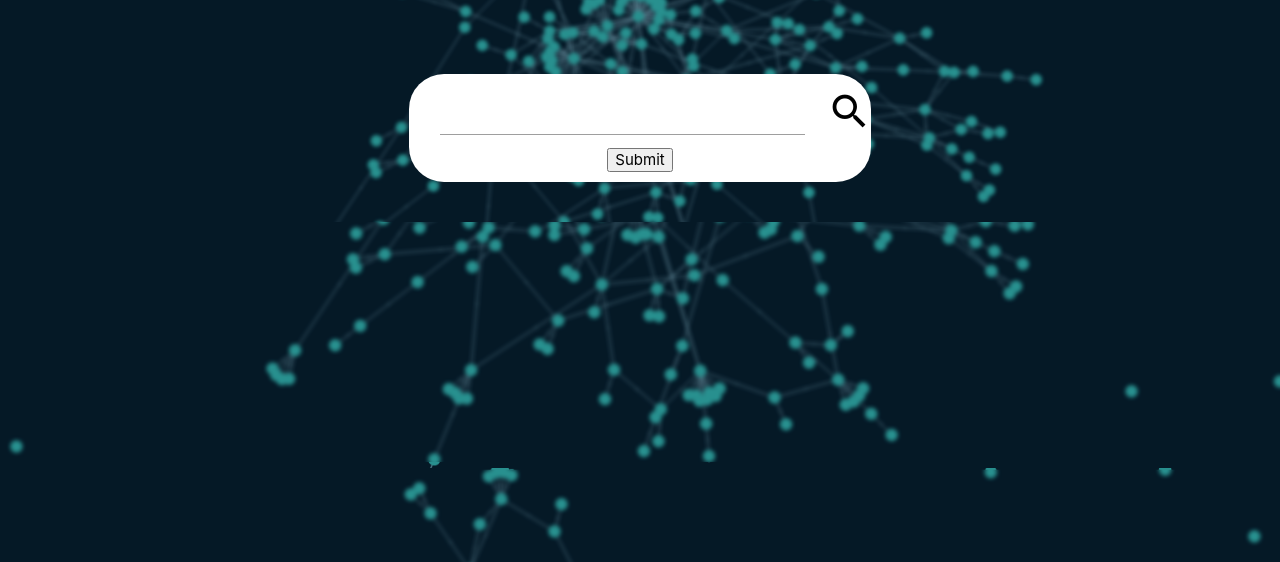
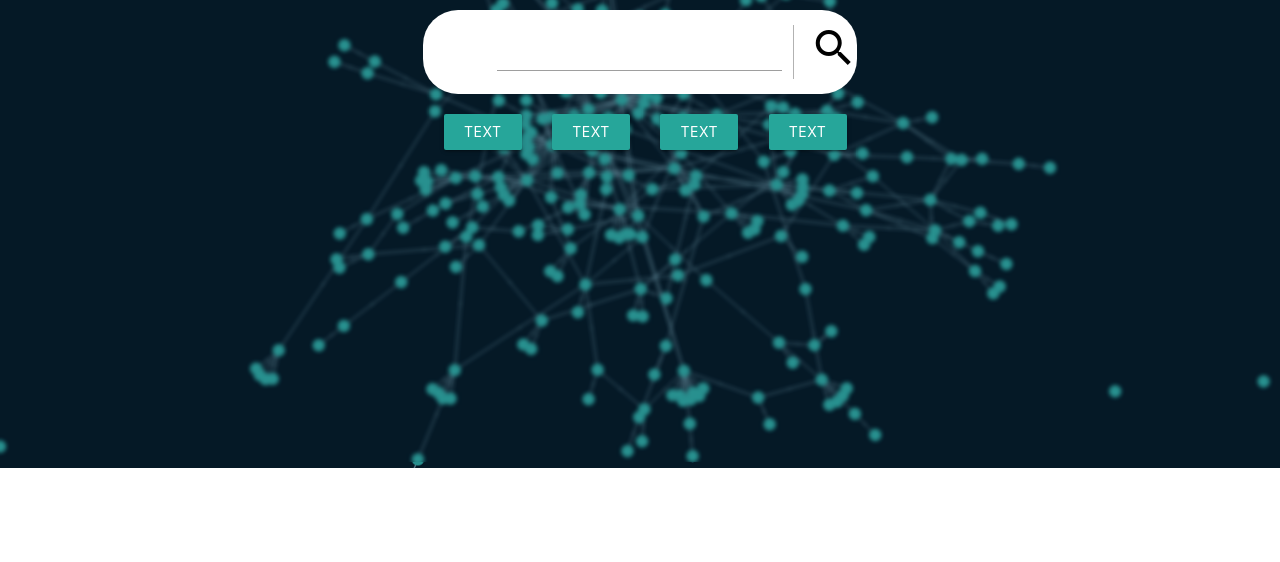
Before and after one commit to Chis517/VLD8R-repo, a plain HTML site: page index.html in a window 1280 px wide. Shown: the part 332-894 px from the top of the page. After the commit the page ends 800 px from the top, so only its background shows below. Drawn offline with nearby package versions, Linux system fonts and the light colour scheme.

Commit message:
Adjusted styling and implemented hard coded search history buttons

```diff
--- a/assets/css/style.css
+++ b/assets/css/style.css
@@ -21,21 +21,33 @@ nav {
     background-attachment: fixed;
     background-position: 80%;
     padding: 20px;
-    margin-bottom: 130px;
+    margin-bottom: 20px;
 
 }
 
 #heroDesc {
     padding: 10px;
-    margin: 60px auto;
+    margin: 28px auto;
 }
 
 .search {
     background-color: white;
     border-radius: 35px;
     padding: 10px 20px;
-    width: 80%;
+    width: 75%;
     margin: 0 auto!important;
+}
+
+.searchHistory {
+    display: flex;
+    width: 75%;
+    margin: 20px auto!important;
+    justify-content: center!important;
+}
+
+.searchHistory a {
+    margin: 0 10px;
+    width: 18%!important;
 }
 
 .prefix {
--- a/assets/js/logic.js
+++ b/assets/js/logic.js
@@ -315,9 +315,24 @@ var displayEmail = function (data, email) {
 
 };
 
-var testBtn = document.querySelector("#testInput");
 
-testBtn.addEventListener("click", function(event) {
+// SEARCH HISTORY
+
+function SearchHistoryBtn() {
+
+};
+
+var testForm = document.querySelector(".input-form");
+
+var labelMessage = document.querySelector("#labelInput");
+
+inputEl.addEventListener("click", function(event){
+    event.preventDefault();
+
+    labelMessage.textContent = "";
+});
+
+testForm.addEventListener("submit", function(event) {
     event.preventDefault();
 
 
@@ -352,6 +367,7 @@ testBtn.addEventListener("click", function(event) {
         apiContentContainerEl.textContent = "";
         apiContentContainerEl.classList = "apiContent row z-depth-5 grey darken-2 scale-transition scale-out";
 
+        labelMessage.textContent= "Invalid Input";
         console.log("error");
     }
 
--- a/index.html
+++ b/index.html
@@ -37,21 +37,37 @@
                     <h6 class=>Find out if it's a real person or a robot!</h6>
                 </div>
                 <div class="row search">
-                    <form class="col-s12">
-                        <div class="input-field col s11">
+                    <form class="col s12 input-form">
+                        <div class="input-field col s10 offset-s1 " style="border-right: 1px solid rgba(0,0,0, .3);">
                             <input id="input_field" type="text" class="validate" />
-                            <label for="input_field"></label>
+                            <label id="labelInput" for="input_field"></label>
                         </div>
-                        <i class="material-icons prefix black-text searchIcon col s1">search</i>
-                        <input id="testInput" type="submit" name="testInput" />
+                        <div class="col s1">
+                            <button class="btn-floating btn-large btn-flat transparent " id="testInput" type="submit" name="action">
+                                <i class="material-icons dp48" style="font-size: xxx-large; color: black;">search</i>
+                                <!-- <i class="material-icons">add</i> -->
+                              </button>
+                            <!-- <button class="btn waves-effect waves-light" id="testInput" type="submit" name="action">Search
+                                <i class="material-icons dp48">search</i>
+                              </button> -->
+                        </div>
                     </form>
                 </div>
+                <div class="row searchHistory">
+                    <a class="col s3 waves-effect waves-light btn">
+                            Text
+                    </a>
+                    <a class="col s3 waves-effect waves-light btn">
+                        Text
+                    </a>
+                    <a class="col s3 waves-effect waves-light btn">
+                        Text
+                    </a>
+                    <a class="col s3 waves-effect waves-light btn">
+                        Text
+                    </a>
+                </div>
 
-                <!-- <div class="row">
-                    <div class="col-s6">
-
-                    </div>
-                </div> -->
             </div>
         </div>
 
```
